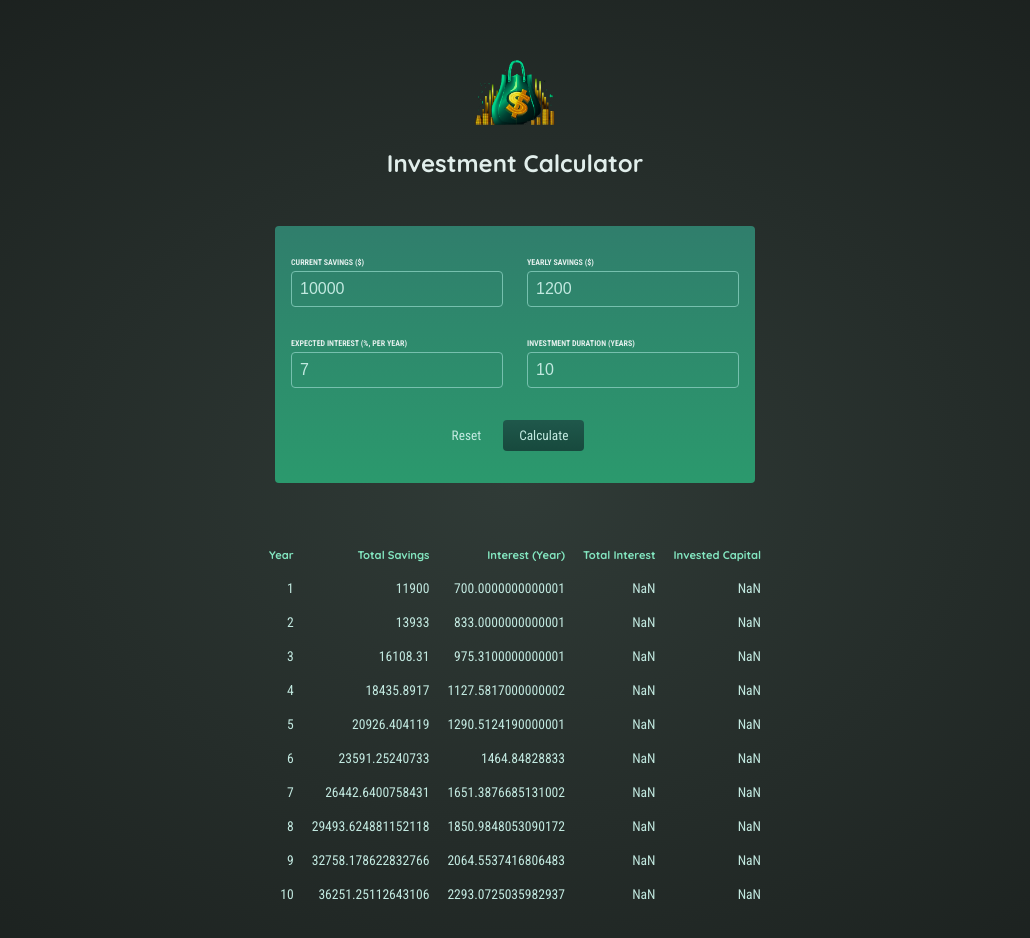
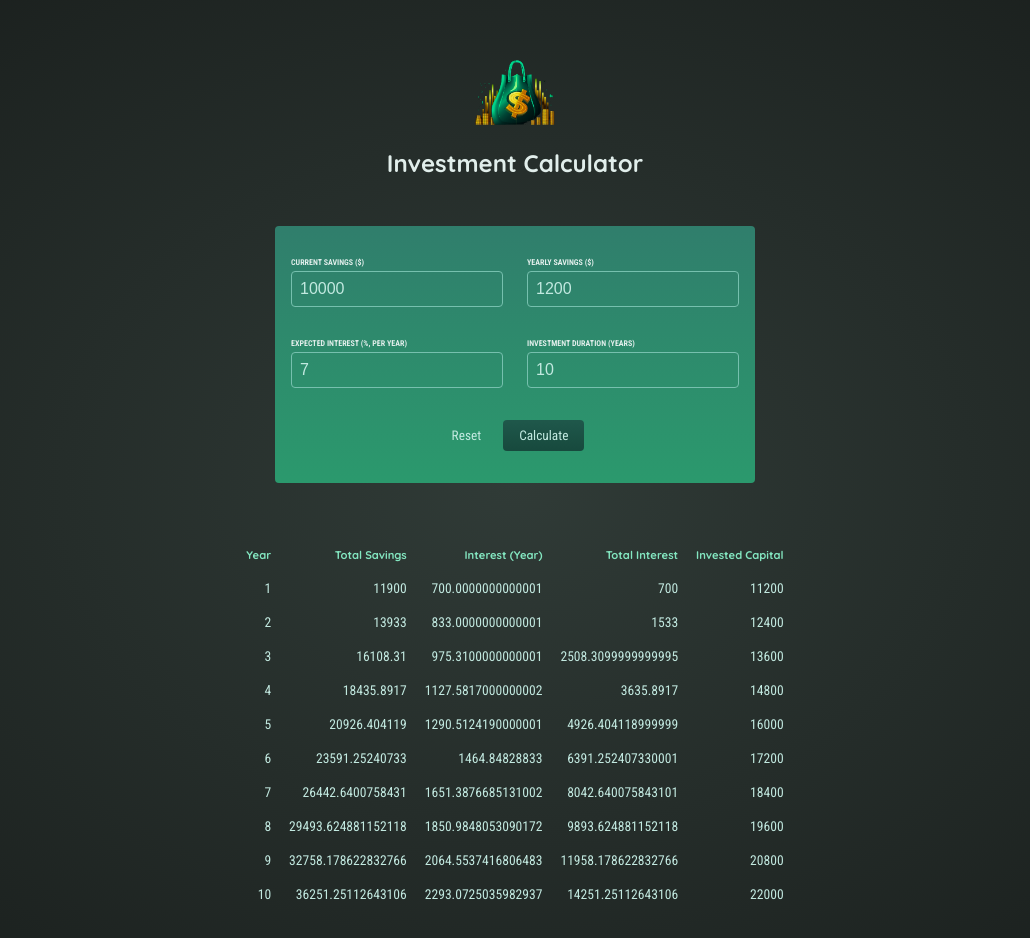
Before and after one commit to darienaxelll/investment-project, a React (Create React App) app: page / in a window 1280 px wide. Both pictures are taken after a click on the button "Calculate". Shown: the top 938 px of the page, without its empty margins (125-1155 px from the left). Built offline with nearby package versions, Linux system fonts and the light colour scheme.

Commit message:
Debugged NaN issue in the ResultsTable

```diff
--- a/src/Components/ResultsTable/ResultsTable.js
+++ b/src/Components/ResultsTable/ResultsTable.js
@@ -18,11 +18,11 @@ const ResultsTable = (props) => {
             <td>{yearData.yearlyInterest}</td>
             <td>
               {yearData.savingsEndOfYear -
-                props.initalInvestment -
+                props.initialInvestment -
                 yearData.yearlyContribution * yearData.year}
             </td>
             <td>
-              {props.initalInvestment +
+              {props.initialInvestment +
                 yearData.yearlyContribution * yearData.year}
             </td>
           </tr>
```
Also changed, not shown: src/App.js (+8 -1 lines).
